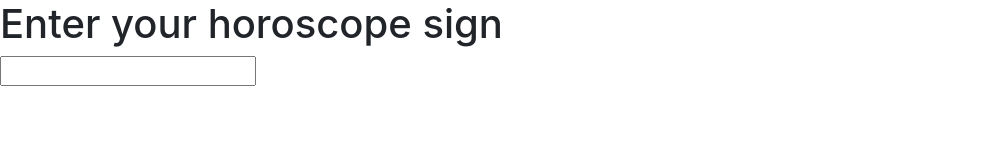
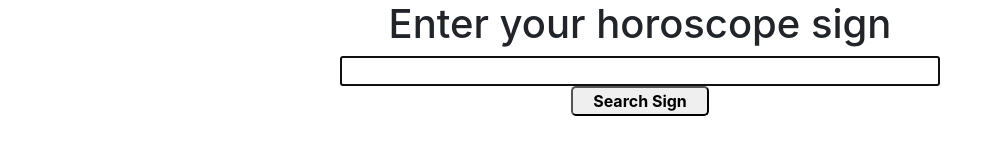
Before and after one commit to achoegbunu/Zodiac-App-Project, a plain HTML site: page index.html in a window 1280 px wide. Shown: the whole page, without its empty margins (0-1003 px from the left). Drawn offline with nearby package versions, Linux system fonts and the light colour scheme.

Commit message:
finished working on the zodiac app project

```diff
--- a/css/main.css
+++ b/css/main.css
@@ -0,0 +1,23 @@
+body {
+	text-align: center;
+}
+/*.searchbox {
+	position: relative;
+	top: 300px;
+	left: 500px;
+}
+.searchbox input {
+	height: 30px;
+	width: 50px;
+}*/
+input {
+	width: 600px;
+}
+button {
+	height: 30px;
+	padding: 0 20px;
+	position: relative;
+	font-weight: bold;
+	border-radius: 5px;
+
+}
--- a/index.html
+++ b/index.html
@@ -15,7 +15,19 @@
 	<body>
 
 		<h1 id="myH1"></h1>
-		<input id="userInput" type="text">
+		<div class="searchbox"></div>
+		<input id="sign" type="text" autofocus placeholder="">
+
+		<div class="button"></div>
+		<button type="button" onclick="getInfo()">Search Sign</button>
+
+		<div class="characteristics">
+			<h1 id="name"></h1>
+			<h2 id="date"></h2>
+			<p id="attributes"></p>
+			<img id="pic" src="">
+		</div>
+
 
 		<!-- jquery library -->
 		<script src="https://code.jquery.com/jquery-3.3.1.slim.min.js" integrity="sha384-q8i/X+965DzO0rT7abK41JStQIAqVgRVzpbzo5smXKp4YfRvH+8abtTE1Pi6jizo" crossorigin="anonymous"></script>
--- a/js/main.js
+++ b/js/main.js
@@ -1,2 +1,88 @@
 var myH1 = document.getElementById("myH1");
     myH1.innerText = "Enter your horoscope sign";
+
+ var zodiacSign = [
+ {
+ 	name: 'Aquarius',
+ 	date: 'Jan 20-Feb 18',
+ 	attributes: 'The mad scientist and humanitarian of the horoscope wheel, futuristic Aquarius energy helps us innovate and unite for social justice',
+ 	img : "http://5io0615vq7k4e1k1l12k8b3r.wpengine.netdna-cdn.com/wp-content/uploads/2013/05/aquarius_3Cfeature.jpg"
+ },
+ {
+ 	name: 'Pisces',
+ 	date: 'Feb 19-Mar 20',
+ 	attributes: 'The dreamer and healer of the horoscope family, Pisces energy awakens compassion, imagination and artistry, uniting us as one',
+ 	img: "http://5io0615vq7k4e1k1l12k8b3r.wpengine.netdna-cdn.com/wp-content/uploads/2013/05/pisces_3Cfeature.jpg"
+ },
+ {
+ 	name: 'Aries',
+ 	date: 'Mar 21-Apr 19',
+ 	attributes: "The pioneer and trailblazer of the horoscope wheel, Aries energy helps us initiate, fight for our beliefs and fearlessly put ourselves out there",
+ 	img: "http://5io0615vq7k4e1k1l12k8b3r.wpengine.netdna-cdn.com/wp-content/uploads/2013/04/aries_3Cfeature2.jpg"
+ },
+ {
+ 	name: 'Gemini',
+ 	date: 'May 21-Jun 20',
+ 	attributes: "The most versatile and vibrant horoscope sign, Gemini energy helps us communicate, collaborate and fly our freak flags at full mast",
+ 	img: "http://5io0615vq7k4e1k1l12k8b3r.wpengine.netdna-cdn.com/wp-content/uploads/2013/04/gemini_3Cfeature3.jpg"
+ },
+ {
+ 	name: 'Cancer',
+ 	date: 'Jun 21-Jul 22',
+ 	attributes: "http://5io0615vq7k4e1k1l12k8b3r.wpengine.netdna-cdn.com/wp-content/uploads/2013/04/gemini_3Cfeature3.jpg",
+ 	img: "http://5io0615vq7k4e1k1l12k8b3r.wpengine.netdna-cdn.com/wp-content/uploads/2013/07/cancer_3Cfeature24.jpg"
+ },
+ {
+ 	name: 'Leo',
+ 	date: 'Jul 23-August 22',
+ 	attributes: "The drama queen and regal ruler of the horoscope clan, Leo energy helps us shine, express ourselves boldly and wear our hearts on our sleeves",
+ 	img: "http://5io0615vq7k4e1k1l12k8b3r.wpengine.netdna-cdn.com/wp-content/uploads/2013/04/leo_3Cfeature2.jpg"
+ },
+ {
+ 	name: 'Virgo',
+ 	date: 'Aug 23-Sep 22',
+ 	attributes: "The masterful helper of the horoscope wheel, Virgo energy teaches us to serve, do impeccable work and prioritize wellbeing—of ourselves, our loved ones and the planet",
+ 	img: "http://5io0615vq7k4e1k1l12k8b3r.wpengine.netdna-cdn.com/wp-content/uploads/2013/04/virgo_3Cfeature2.jpg"
+ },
+ {
+ 	name: 'Libra',
+ 	date: 'Sep 23-Oct 22',
+ 	attributes: "The balanced beautifier of the horoscope family, Libra energy inspires us to seek peace, harmony and cooperation—and to do it with style and grace",
+ 	img: "http://5io0615vq7k4e1k1l12k8b3r.wpengine.netdna-cdn.com/wp-content/uploads/2013/05/libra_3Cfeature.jpg"
+ },
+ {
+ 	name: 'Scorpio',
+ 	date: 'Oct 23-Nov 21',
+ 	attributes: "The most intense and focused of the horoscope signs, Scorpio energy helps us dive deep, merge our superpowers and form bonds that are built to last",
+ 	img: "http://5io0615vq7k4e1k1l12k8b3r.wpengine.netdna-cdn.com/wp-content/uploads/2013/05/scorpio_3Cfeature.jpg"
+ },
+ {
+ 	name: 'Sagittarius',
+ 	date: 'Nov 22-Dec 21',
+ 	attributes: "The worldly adventurer of the horoscope wheel, Sagittarius energy inspires us to dream big, chase the impossible and take fearless risks",
+ 	img: 'http://5io0615vq7k4e1k1l12k8b3r.wpengine.netdna-cdn.com/wp-content/uploads/2013/05/sagittarius_3Cfeature.jpg'
+ },
+ {
+ 	name: 'Capricorn',
+ 	date: 'Dec 22-Jan 19',
+ 	attributes: 'The measured master planner of the horoscope family, Capricorn energy teaches us the power of structure and long-term goals',
+ 	img: 'http://5io0615vq7k4e1k1l12k8b3r.wpengine.netdna-cdn.com/wp-content/uploads/2013/04/capricorn_3Cfeature.jpg',
+ }
+
+
+ ];
+
+ var input = document.getElementById("sign");
+ function getInfo() {
+ 	for (var i = 0; i < zodiacSign.length; i++) {
+
+ 			if(input.value == zodiacSign[i].name) {
+ 				document.getElementById("name").innerText = zodiacSign[i].name;
+ 				document.getElementById("date").innerText = zodiacSign[i].date;
+ 				document.getElementById("attributes").innerText = zodiacSign[i].attributes;
+ 				document.getElementById("pic").src = zodiacSign[i].img;
+ 			}
+
+ 	}
+
+ }
```
